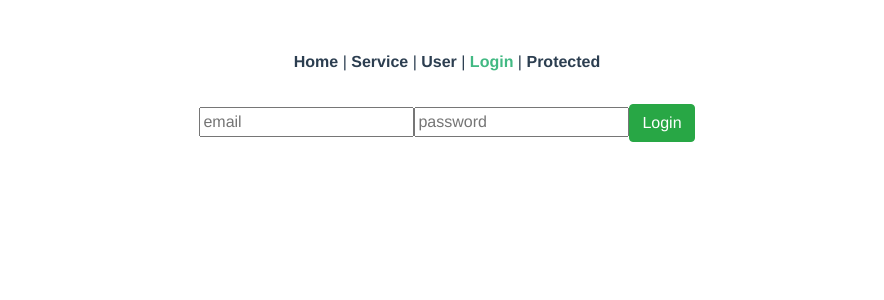
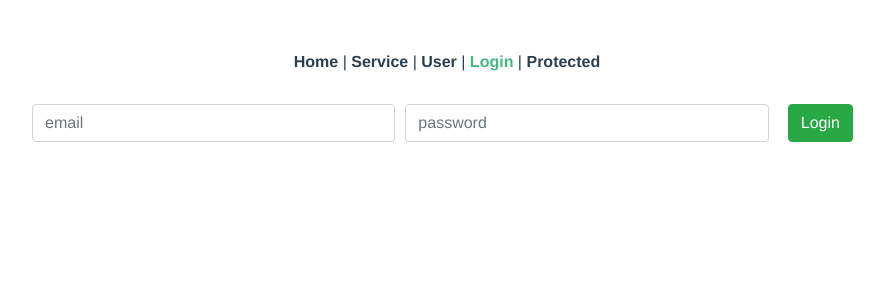
Before and after one commit to msaint72/gonullu, a Vue app in the folder frontend/: page /login in a window 1280 px wide. Shown: the top 300 px of the page, without its empty margins (193-1077 px from the left). Built offline with nearby package versions, Linux system fonts and the light colour scheme.

Commit message:
css update

```diff
--- a/frontend/src/components/Login.vue
+++ b/frontend/src/components/Login.vue
@@ -4,13 +4,16 @@
     <h5>try to remember that... </h5>
   </div>
   <div class="unprotected" v-else>
-
-    <form @submit.prevent="callLogin()">
-      <input type="text" placeholder="email" v-model="email">
-      <input type="password" placeholder="password" v-model="password">
-      <b-btn variant="success" type="submit">Login</b-btn>
-      <p v-if="error" class="error">Bad login information</p>
-    </form>
+    <b-container>
+      <form @submit.prevent="callLogin()">
+        <b-form-row class="justify-content-center">
+          <b-col class="login" sm="4"><b-input type="text" placeholder="email" v-model="email"></b-input></b-col>
+          <b-col class="login" sm="4"><b-input type="password" placeholder="password" v-model="password"></b-input></b-col>
+          <b-col sm="1"><b-btn variant="success" type="submit">Login</b-btn></b-col>
+        </b-form-row>
+        <p v-if="error" class="error">Bad login information</p>
+      </form>
+    </b-container>
   </div>
 
 </template>
@@ -31,7 +34,7 @@ export default {
   methods: {
     callLogin() {
       this.errors = [];
-      this.$store.dispatch("login", { email: this.email, password: this.password})
+      this.$store.dispatch("login", { user: this.user, password: this.password})
         .then(() => {
           this.$router.push('/Protected')
         })
```
